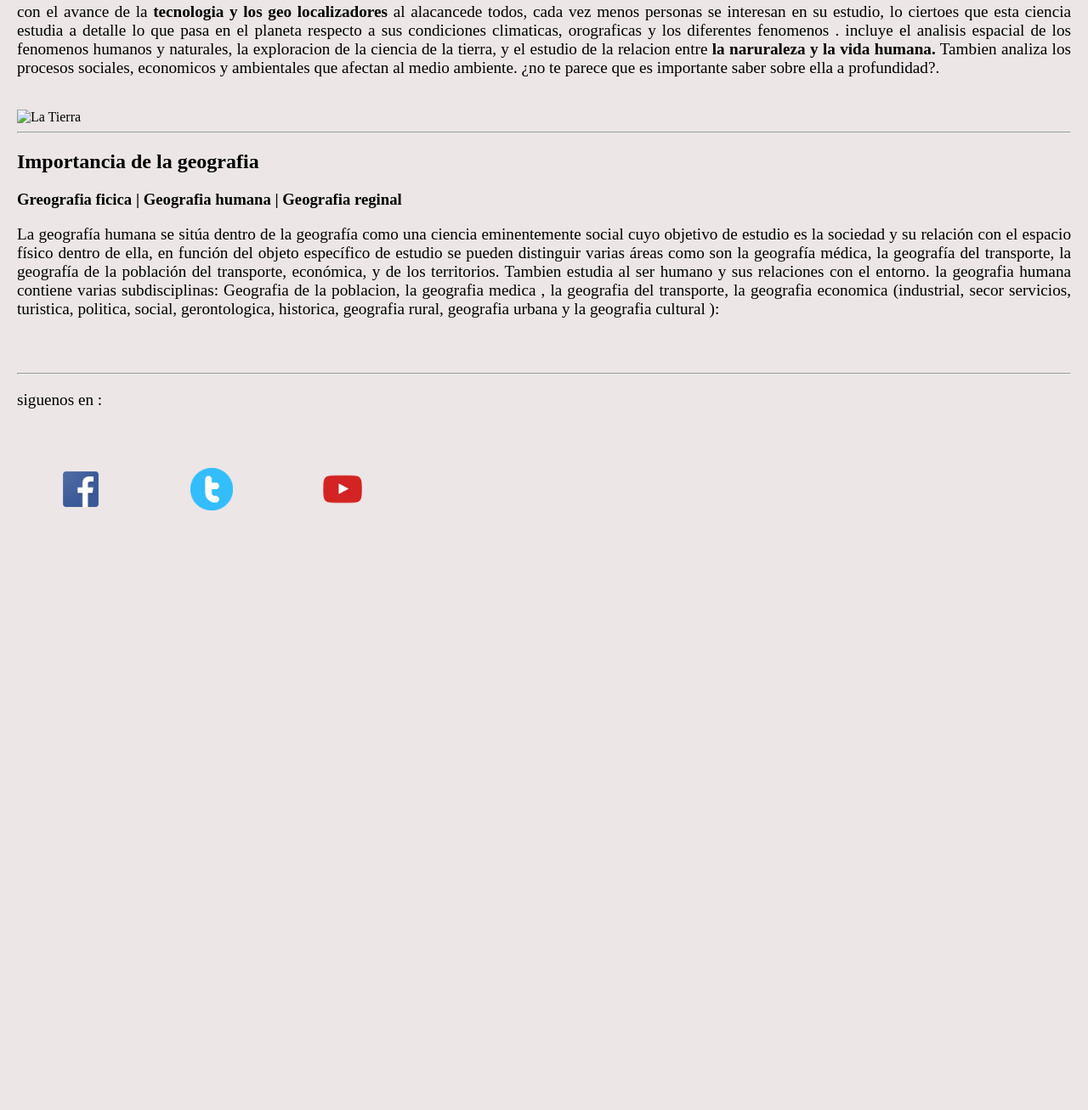
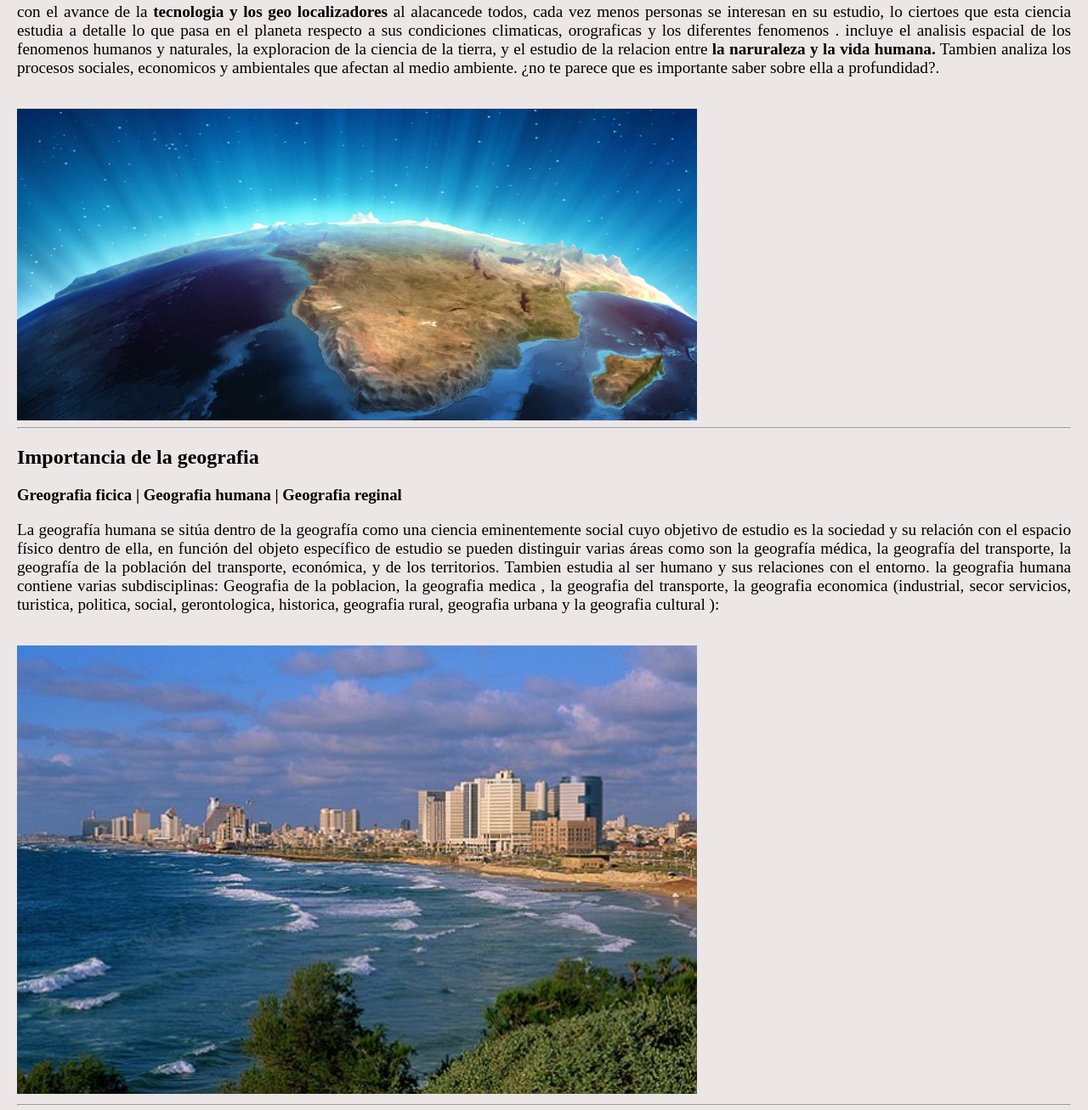
Before and after one commit to luisdavidliberato/proyecto-hipervinculos, a plain HTML site: page index.html in a window 1280 px wide. Shown: the part 253-1560 px from the top of the page at 85% size. Before the commit the page ends 928 px from the top, so only its background shows below. Drawn offline with Linux system fonts and the light colour scheme; files whose address does not match are found by name.

Commit message:
Update index.html

```diff
--- a/index.html
+++ b/index.html
@@ -29,7 +29,7 @@
             padding: 50px;
         }
     </style>
-    <link rel="icon" href="IMG/favicon.png">
+    <link rel="icon" href="favicon.png">
     <meta charset="UTF-8">
 </head>
 <body>
@@ -49,7 +49,7 @@
             que afectan al medio ambiente. ¿no te parece que es importante saber sobre ella a profundidad?.
         </p>
         <br>
-        <img src="IMG/img0.jpg" width="720" align="center"  alt="La Tierra">
+        <img src="img0.jpg" width="720" align="center"  alt="La Tierra">
         <hr>
         <h2>Importancia de la geografia</h2>
         <h3><a href="index.html">Greografia ficica</a> | <a href="humana.html">Geografia humana </a> |
@@ -63,7 +63,7 @@
             transporte, la geografia economica (industrial, secor servicios, turistica, politica, social, gerontologica, historica, geografia rural, geografia urbana y la geografia cultural ):
         </p>
 <br>
-<img src="img/img1.jpg" alt="">
+<img src="img1.jpg" alt="">
 <hr>
 <p>siguenos en :</p>
 <a href="https://www.facebook.com" target="_blank" ><img src="img/facebook.png" class="ico"></a>
```
